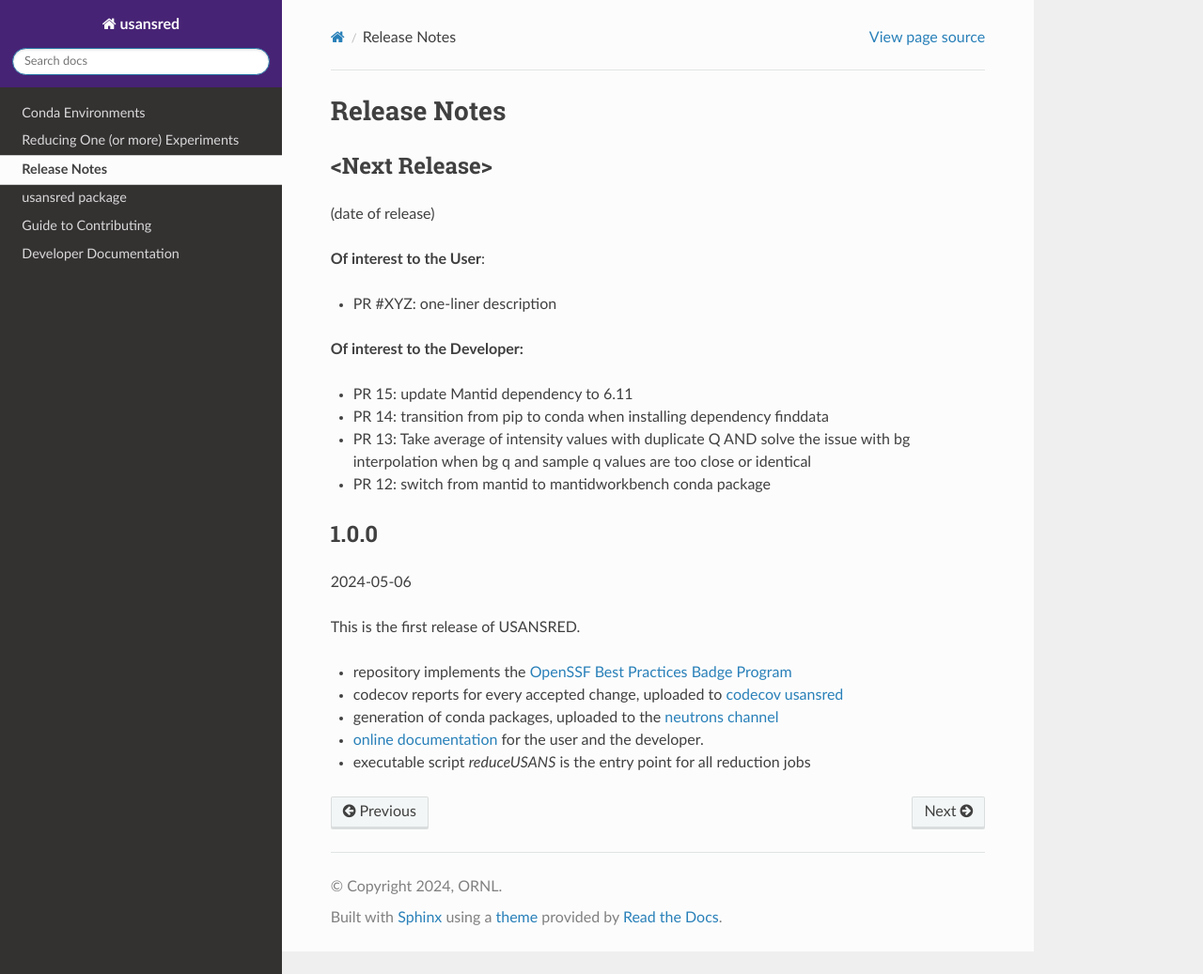
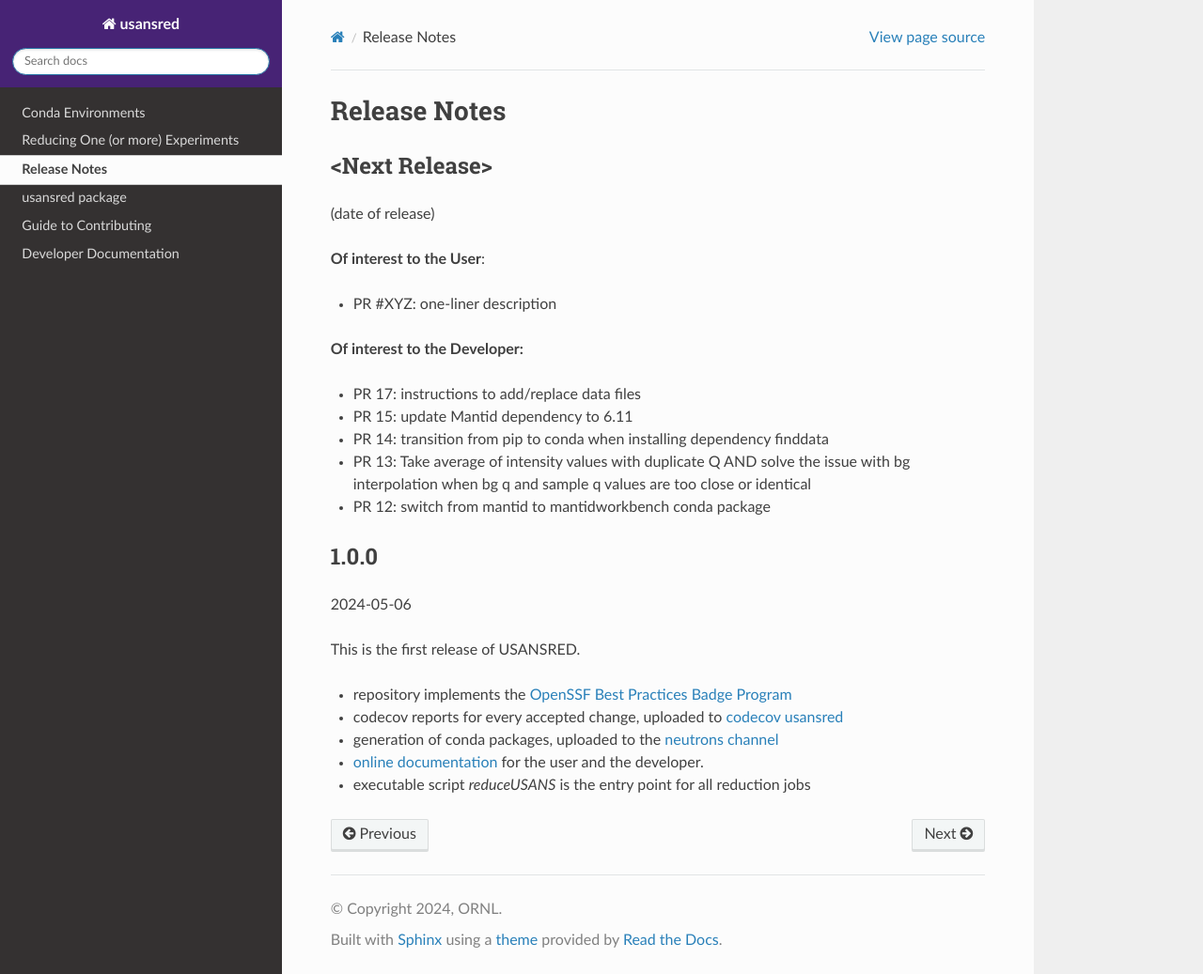
Before and after one commit to neutrons/usansred, a Sphinx documentation site: the page built from docs/source/releases.rst, in a window 1280 px wide and 1037 px high. Shown: the whole window at 94% size. Built offline with Sphinx 7.4.7 and the Read the Docs theme 3.1.0, drawn with Linux system fonts in a browser that asks for light colours; the version number could not be read and is left out.

Commit message:
add release notes
Signed-off-by: Jose Borreguero <borreguero@gmail.com>

```diff
--- a/docs/source/releases.rst
+++ b/docs/source/releases.rst
@@ -13,6 +13,7 @@
 
 **Of interest to the Developer:**
 
+- PR 17: instructions to add/replace data files
 - PR 15: update Mantid dependency to 6.11
 - PR 14: transition from pip to conda when installing dependency finddata
 - PR 13: Take average of intensity values with duplicate Q AND solve the issue with bg interpolation when bg q and sample q values are too close or identical
```
